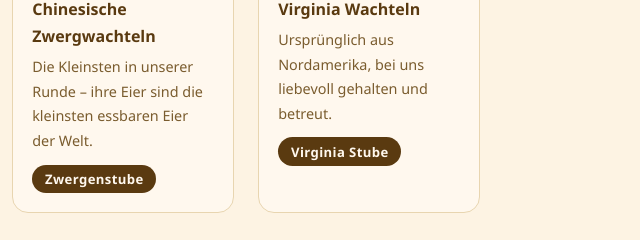
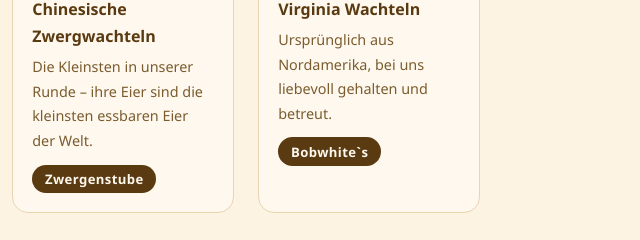
Before and after one commit to marlis-kleinerhof/marlis-kleinerhof.github.io, a plain HTML site: page index.html in a window 1280 px wide. Shown: the part 1400-1640 px from the top of the page, 640-1280 px from the left. Drawn offline with Linux system fonts and the light colour scheme.

Commit message:
Kleine Änderung

```diff
--- a/index.html
+++ b/index.html
@@ -93,7 +93,7 @@
           <div class="rassen-body">
             <h3>Virginia Wachteln</h3>
             <p>Ursprünglich aus Nordamerika, bei uns liebevoll gehalten und betreut.</p>
-            <span class="rassen-badge">Virginia Stube</span>
+            <span class="rassen-badge">Bobwhite`s</span>
           </div>
         </div>
       </div>
```
